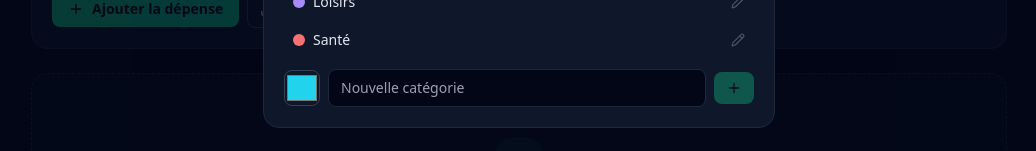
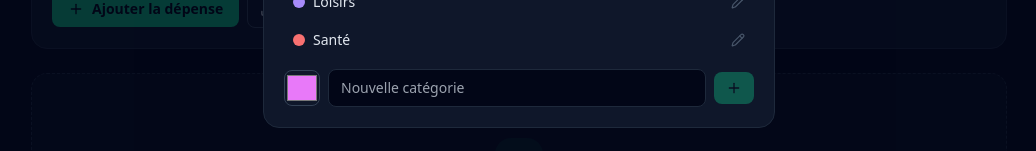
Before and after one commit to Urgog/ardoise, a React (Vite) app: page / in a window 1280 px wide. Both pictures are taken after a click on the button "Paramètres". Shown: the part 475-626 px from the top of the page, without its empty margins (121-1157 px from the left). Built offline with nearby package versions, Linux system fonts and the light colour scheme.

Commit message:
feat: palette couleurs auto, pickColor evite les doublons, sync couleurs built-ins au load

```diff
--- a/src/Ardoise.jsx
+++ b/src/Ardoise.jsx
@@ -26,18 +26,64 @@ const monthLabel = (ym) => {
 };
 const uid = () => Date.now().toString(36) + Math.random().toString(36).slice(2, 7);
 
+/* ---------------------------------------------------------------- palette couleurs */
+
+// Palette de 16 teintes bien réparties sur la roue chromatique
+const PALETTE = [
+  "#F87171", // rouge
+  "#FB923C", // orange
+  "#FBBF24", // ambre
+  "#FDE047", // jaune
+  "#4ADE80", // vert clair
+  "#34D399", // émeraude
+  "#2DD4BF", // teal
+  "#38BDF8", // ciel
+  "#60A5FA", // bleu
+  "#818CF8", // indigo
+  "#A78BFA", // violet
+  "#C084FC", // violet clair
+  "#E879F9", // fuchsia
+  "#F472B6", // rose
+  "#94A3B8", // ardoise (neutre)
+  "#64748B", // ardoise foncé
+];
+
+const hexToHue = (hex) => {
+  const r = parseInt(hex.slice(1, 3), 16) / 255;
+  const g = parseInt(hex.slice(3, 5), 16) / 255;
+  const b = parseInt(hex.slice(5, 7), 16) / 255;
+  const max = Math.max(r, g, b), min = Math.min(r, g, b), d = max - min;
+  if (d === 0) return 0;
+  let h = max === r ? ((g - b) / d + (g < b ? 6 : 0)) / 6
+        : max === g ? ((b - r) / d + 2) / 6
+        : ((r - g) / d + 4) / 6;
+  return h * 360;
+};
+
+const hueDist = (a, b) => { const d = Math.abs(a - b) % 360; return d > 180 ? 360 - d : d; };
+
+// Retourne la couleur de la palette la plus éloignée des couleurs existantes
+const pickColor = (existingColors = []) => {
+  const hues = existingColors.map(hexToHue);
+  return PALETTE.reduce((best, c) => {
+    const h = hexToHue(c);
+    const minDist = hues.length ? Math.min(...hues.map((eh) => hueDist(h, eh))) : 360;
+    return minDist > best.dist ? { color: c, dist: minDist } : best;
+  }, { color: PALETTE[0], dist: -1 }).color;
+};
+
 const DEFAULT_CATS = [
   { id: "alimentation", label: "Alimentation", color: "#34D399", builtin: true },
-  { id: "logement", label: "Logement", color: "#60A5FA", builtin: true },
-  { id: "transport", label: "Transport", color: "#FBBF24", builtin: true },
-  { id: "restaurants", label: "Restaurants", color: "#F472B6", builtin: true },
-  { id: "loisirs", label: "Loisirs", color: "#A78BFA", builtin: true },
-  { id: "sante", label: "Santé", color: "#F87171", builtin: true },
-  { id: "abonnements", label: "Abonnements", color: "#2DD4BF", builtin: true },
-  { id: "shopping", label: "Shopping", color: "#FB923C", builtin: true },
-  { id: "autre", label: "Autre", color: "#94A3B8", builtin: true },
-  { id: "revenus", label: "Revenus", color: "#34D399", builtin: true },
-  { id: "inter-comptes", label: "Inter-comptes", color: "#64748B", builtin: true, excludeFromTotal: true },
+  { id: "logement",     label: "Logement",      color: "#60A5FA", builtin: true },
+  { id: "transport",    label: "Transport",      color: "#FBBF24", builtin: true },
+  { id: "restaurants",  label: "Restaurants",    color: "#F472B6", builtin: true },
+  { id: "loisirs",      label: "Loisirs",        color: "#A78BFA", builtin: true },
+  { id: "sante",        label: "Santé",           color: "#F87171", builtin: true },
+  { id: "abonnements",  label: "Abonnements",    color: "#2DD4BF", builtin: true },
+  { id: "shopping",     label: "Shopping",        color: "#FB923C", builtin: true },
+  { id: "autre",        label: "Autre",           color: "#94A3B8", builtin: true },
+  { id: "revenus",      label: "Revenus",         color: "#4ADE80", builtin: true },
+  { id: "inter-comptes", label: "Inter-comptes", color: "#818CF8", builtin: true, excludeFromTotal: true },
 ];
 
 const ICONS = {
@@ -89,7 +135,10 @@ export default function Ardoise() {
           const saved = d.categories;
           const savedIds = new Set(saved.map((c) => c.id));
           const missingBuiltins = DEFAULT_CATS.filter((c) => c.builtin && !savedIds.has(c.id));
-          setCats([...saved, ...missingBuiltins]);
+          // Sync couleurs des built-ins depuis DEFAULT_CATS (corrige doublons/palettes obsolètes)
+          const defaultColorById = Object.fromEntries(DEFAULT_CATS.map((c) => [c.id, c.color]));
+          const synced = saved.map((c) => c.builtin && defaultColorById[c.id] ? { ...c, color: defaultColorById[c.id] } : c);
+          setCats([...synced, ...missingBuiltins]);
         }
         if (d.expenses) setExpenses(d.expenses);
         if (d.budgets) setBudgets(d.budgets);
@@ -250,7 +299,10 @@ export default function Ardoise() {
 
   const addCat = (lbl, color) => {
     const id = uid();
-    setCats((c) => [...c.slice(0, c.length - 1), { id, label: lbl, color, builtin: false }, c[c.length - 1]]);
+    setCats((c) => {
+      const autoColor = color || pickColor(c.map((x) => x.color));
+      return [...c.slice(0, c.length - 1), { id, label: lbl, color: autoColor, builtin: false }, c[c.length - 1]];
+    });
     return id;
   };
   const removeCat = (id) => {
@@ -943,7 +995,7 @@ function SettingsPanel({ cats, rules, onAddCat, onRemoveCat, onUpdateCat, onChan
   const [tab, setTab] = useState("categories");
   // catégories
   const [lbl, setLbl] = useState("");
-  const [color, setColor] = useState("#22D3EE");
+  const [color, setColor] = useState(() => pickColor(cats.map((c) => c.color)));
   const [editCat, setEditCat] = useState(null); // {id, label, color}
   // règles
   const [pattern, setPattern] = useState("");
@@ -1029,9 +1081,9 @@ function SettingsPanel({ cats, rules, onAddCat, onRemoveCat, onUpdateCat, onChan
               <input type="color" value={color} onChange={(e) => setColor(e.target.value)}
                 className="h-9 w-9 shrink-0 cursor-pointer rounded-lg border border-slate-700 bg-transparent" />
               <input value={lbl} onChange={(e) => setLbl(e.target.value)} placeholder="Nouvelle catégorie"
-                onKeyDown={(e) => { if (e.key === "Enter" && lbl.trim()) { onAddCat(lbl.trim(), color); setLbl(""); } }}
+                onKeyDown={(e) => { if (e.key === "Enter" && lbl.trim()) { onAddCat(lbl.trim(), color); setLbl(""); setColor(pickColor([...cats.map((c) => c.color), color])); } }}
                 className="flex-1 rounded-lg border border-slate-800 bg-slate-950 px-3 py-2 text-sm text-slate-100 outline-none focus:border-emerald-500" />
-              <button disabled={!lbl.trim()} onClick={() => { onAddCat(lbl.trim(), color); setLbl(""); }}
+              <button disabled={!lbl.trim()} onClick={() => { onAddCat(lbl.trim(), color); setLbl(""); setColor(pickColor([...cats.map((c) => c.color), color])); }}
                 className="rounded-lg bg-emerald-500 px-3 py-2 text-sm font-semibold text-slate-950 transition hover:bg-emerald-400 disabled:opacity-40">
                 <Plus size={16} />
               </button>
```
